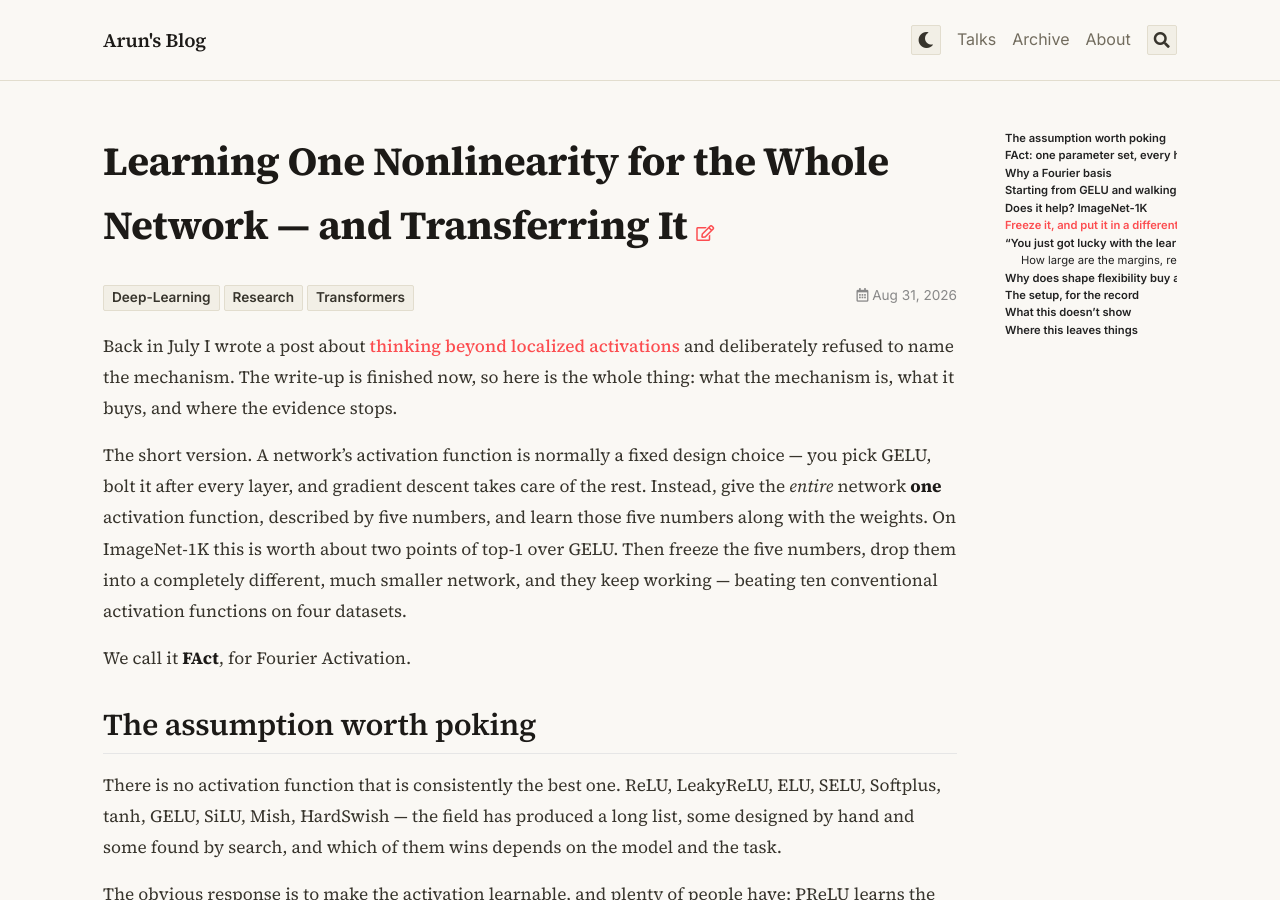
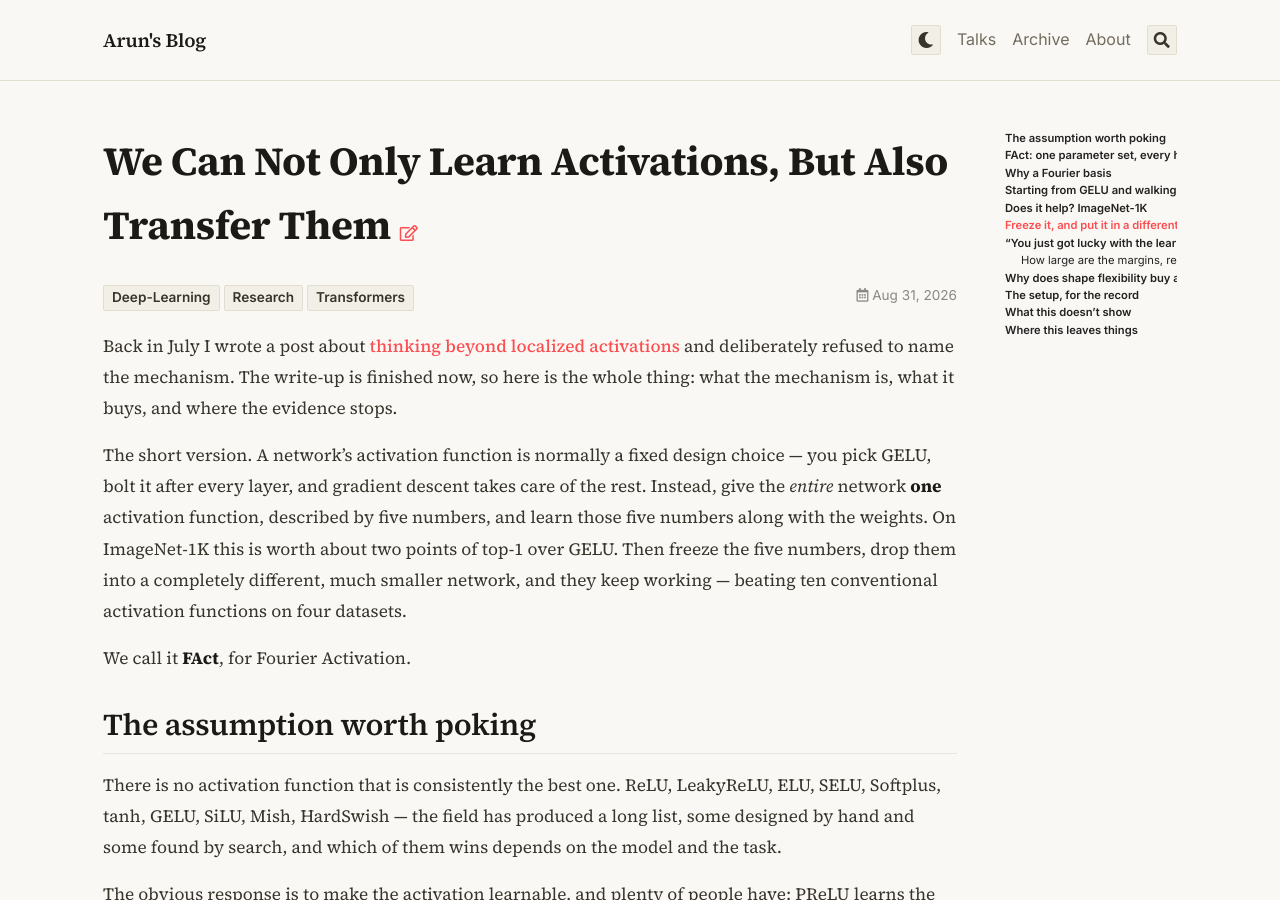
Before and after one commit to Arunprakash-A/Arunprakash-a.github.io, a Jekyll site: the page built from _posts/2026-08-31-learning-one-nonlinearity-for-the-whole-network.md, in a window 1280 px wide and 900 px high. Built offline with Jekyll 4.4.1, drawn with Linux system fonts in a browser that asks for light colours; nearby versions of some CDN libraries; formulas are drawn with MathJax 3.

Commit message:
Retitle post: we can not only learn activations, but also transfer them
Co-Authored-By: Claude Opus 5 <noreply@anthropic.com>
Claude-Session: https://claude.ai/code/session_01CFqy2PpZsdpbXCJYzLbbyF

```diff
--- a/_posts/2026-08-31-learning-one-nonlinearity-for-the-whole-network.md
+++ b/_posts/2026-08-31-learning-one-nonlinearity-for-the-whole-network.md
@@ -1,5 +1,5 @@
 ---
-title: "Learning One Nonlinearity for the Whole Network — and Transferring It"
+title: "We Can Not Only Learn Activations, But Also Transfer Them"
 date: 2026-08-31
 tags: [Deep-Learning, Research, Transformers]
 mathjax: true
```
